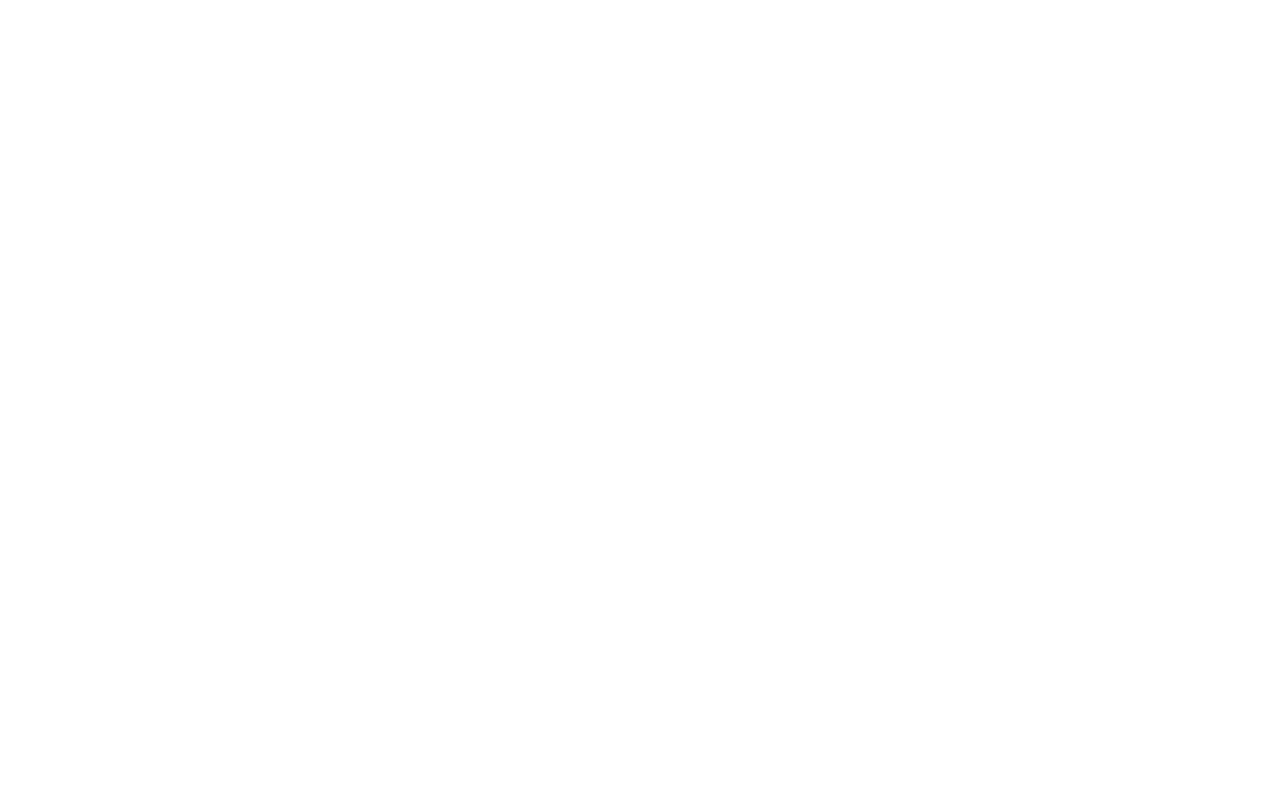
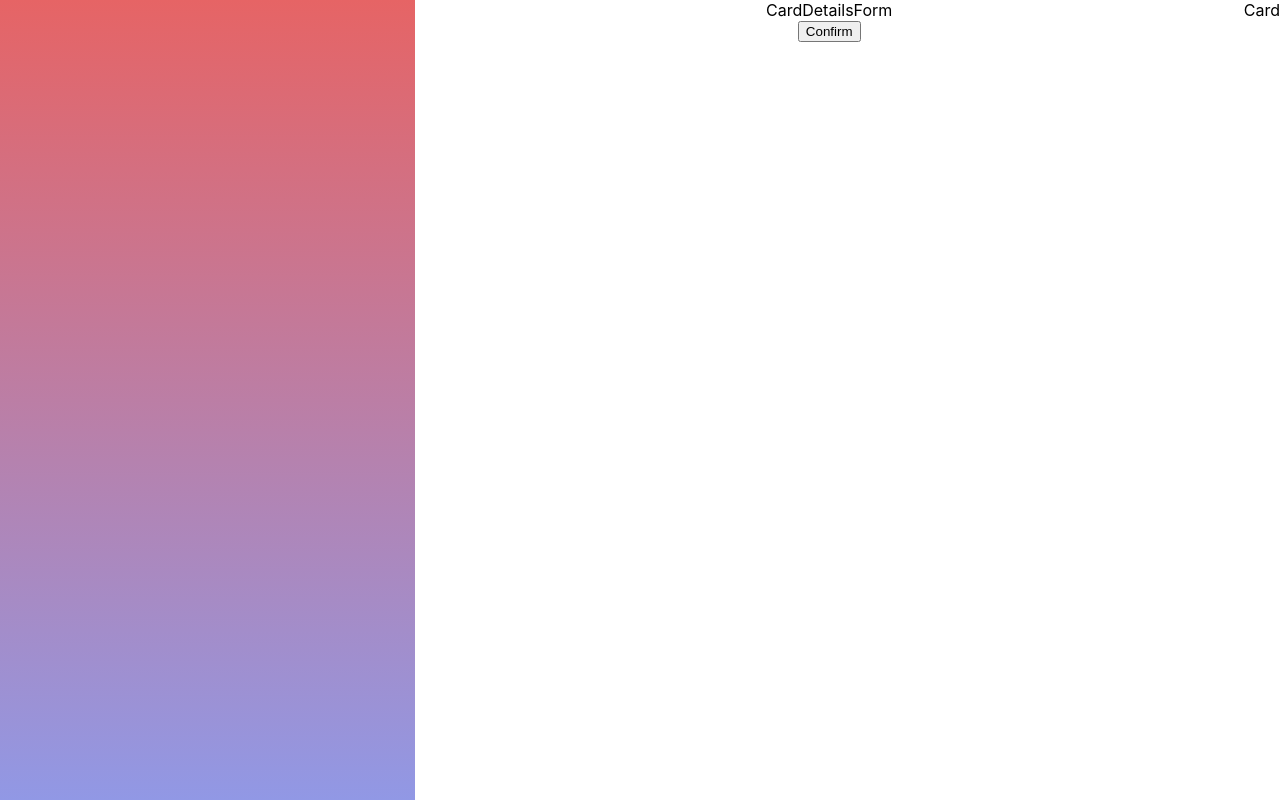
Before and after one commit to ro-nin/interactive-card-details, a React (Create React App) app: page / in a window 1280 px wide. Built offline with nearby package versions, Linux system fonts and the light colour scheme.

Commit message:
basic page layout

```diff
--- a/package.json
+++ b/package.json
@@ -12,6 +12,7 @@
     "@types/react-dom": "^18.0.9",
     "react": "^18.2.0",
     "react-dom": "^18.2.0",
+    "react-hook-form": "^7.40.0",
     "react-scripts": "5.0.1",
     "typescript": "^4.9.4",
     "web-vitals": "^2.1.4"
--- a/src/App.css
+++ b/src/App.css
@@ -1,19 +1,18 @@
+:root {
+  --gradientPrimary: linear-gradient(#e66465, #9198e5);
+}
+
 .App {
   text-align: center;
 }
 
-.App-logo {
-  height: 40vmin;
-  pointer-events: none;
-}
-
-@media (prefers-reduced-motion: no-preference) {
+/* @media (prefers-reduced-motion: no-preference) {
   .App-logo {
     animation: App-logo-spin infinite 20s linear;
   }
-}
+} */
 
-.App-header {
+/* .App-header {
   background-color: #282c34;
   min-height: 100vh;
   display: flex;
@@ -22,9 +21,9 @@
   justify-content: center;
   font-size: calc(10px + 2vmin);
   color: white;
-}
+} */
 
-.App-link {
+/* .App-link {
   color: #61dafb;
 }
 
@@ -35,4 +34,25 @@
   to {
     transform: rotate(360deg);
   }
+} */
+
+.content {
+  height: 100vh;
+  display: flex;
 }
+
+/* On screens that are 600px or less, set the background color to olive */
+@media screen and (max-width: 600px) {
+  .content {
+    flex-direction: column;
+  }
+}
+
+.gradientContainer {
+  background: var(--gradientPrimary);
+  width: 33%;
+}
+
+.formContainer {
+  width: 66%;
+}
--- a/src/App.tsx
+++ b/src/App.tsx
@@ -1,11 +1,23 @@
 import React from 'react';
-import logo from './logo.svg';
+// import logo from './logo.svg';
 import './App.css';
+import Card from './Components/Card';
+import CardDetailsForm from './Components/CardDetailsForm';
 
 function App() {
   return (
     <div className="App">
-
+      <div className='content'>
+        <div className="gradientContainer"></div>
+        <div className="formContainer">
+          <CardDetailsForm></CardDetailsForm>
+          {/*success && thank you! ? */}
+          <button className='confirmButton'>Confirm</button>
+        </div>
+        <div className='cardPreviewContainer'>
+          <Card></Card>
+        </div>
+      </div>
     </div>
   );
 }
```
Also changed, not shown: 1 other file (tests, documents, lock files or other folders).
